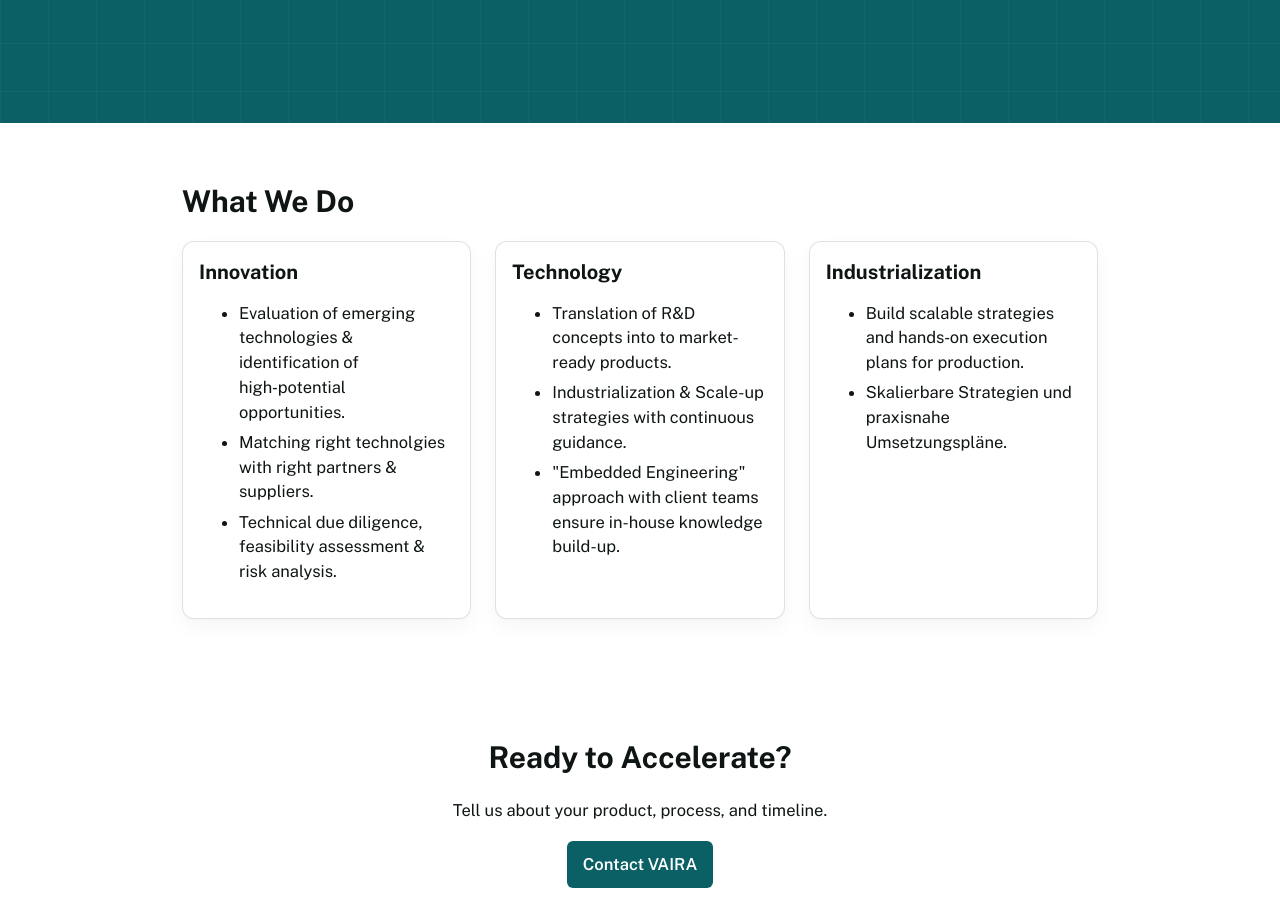
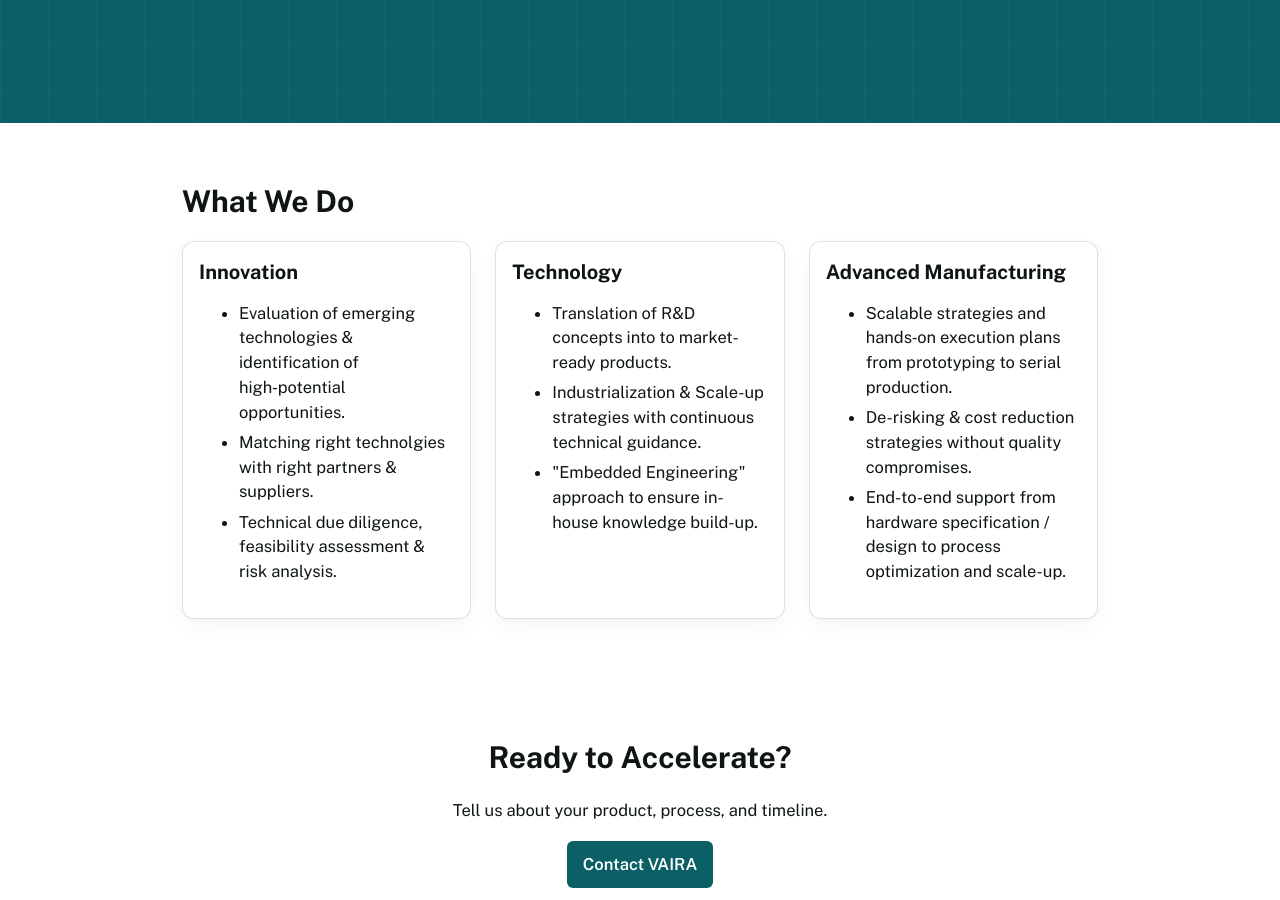
Before and after one commit to raphaelheeb/vaira-advisory, a Jekyll site: the page built from index.html, in a window 1280 px wide and 900 px high, scrolled down 537 px. Built offline with Jekyll 4.4.1, drawn with Linux system fonts in a browser that asks for light colours.

Commit message:
Update index.html

```diff
--- a/index.html
+++ b/index.html
@@ -101,22 +101,26 @@
         </h3>
         <ul>
           <li lang="en">Translation of R&amp;D concepts into to market-ready products.</li>
-          <li lang="de">F&amp;E‑Konzepte in validierte Lösungen überführen.</li>
-            <li lang="en">Industrialization &amp; Scale-up strategies with continuous guidance.</li>
-          <li lang="de">Industrialisierungs- und Scale-Up-Strategien mit kontinuierlicher Betreuung.</li>
-            <li lang="en">"Embedded Engineering" approach with client teams ensure in-house knowledge build-up.</li>
-          <li lang="de">Unser "Engebettetes Engineering Modell" garantiert den Wissensaufbau bei unseren Kunden.</li>
+          <li lang="de">Überführung von F&amp;E‑Konzepten in marktfähige Produkte.</li>
+            <li lang="en">Industrialization &amp; Scale-up strategies with continuous technical guidance.</li>
+          <li lang="de">Industrialisierungs- und Scale-Up-Strategien mit kontinuierlicher technischer Betreuung.</li>
+            <li lang="en">"Embedded Engineering" approach to ensure in-house knowledge build-up.</li>
+          <li lang="de">"Eingebettetes Engineering" garantiert interner Knowhow-Aufbau.</li>
         </ul>
       </div>
 
       <div class="card">
         <h3>
-          <span lang="en">Industrialization</span><br>
-          <span lang="de" class="small">Industrialisierung</span>
+          <span lang="en">Advanced Manufacturing</span><br>
+          <span lang="de" class="small">Fortschrittliche Fertigung</span>
         </h3>
         <ul>
-          <li><span lang="en">Build scalable strategies and hands‑on execution plans for production.</span></li>
-          <li><span lang="de">Skalierbare Strategien und praxisnahe Umsetzungspläne.</span></li>
+          <li lang="en">Scalable strategies and hands‑on execution plans from prototyping to serial production.</li>
+          <li lang="de">Skalierbare Strategien und praxisnahe Umsetzungspläne von ersten Prototpyen bis zur Serienfertigung.</li>
+           <li lang="en">De-risking &amp; cost reduction strategies without quality compromises.</li>
+          <li lang="de">Strategien zur Risikominderung und Kostenreduktion ohne Qualitätskompromisse.</li>
+           <li lang="en">End-to-end support from hardware specification / design to process optimization and scale-up.</li>
+          <li lang="de">Durchgängie Unterstützung von der Maschinenspezifikation / vom Hardware-Design über Prozessoptimierungen bis zum Scale-Up.</li>
         </ul>
       </div>
 
```
